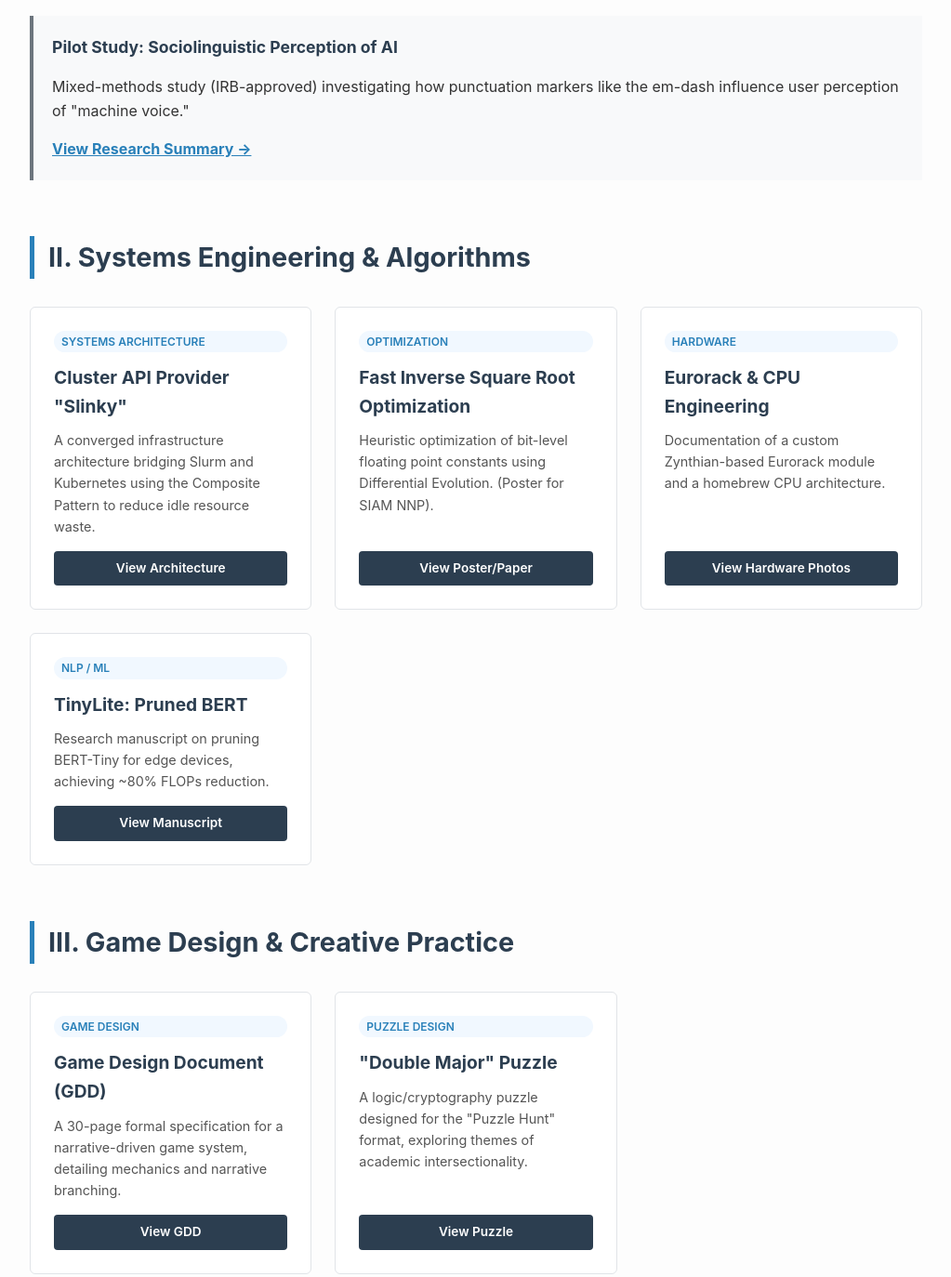
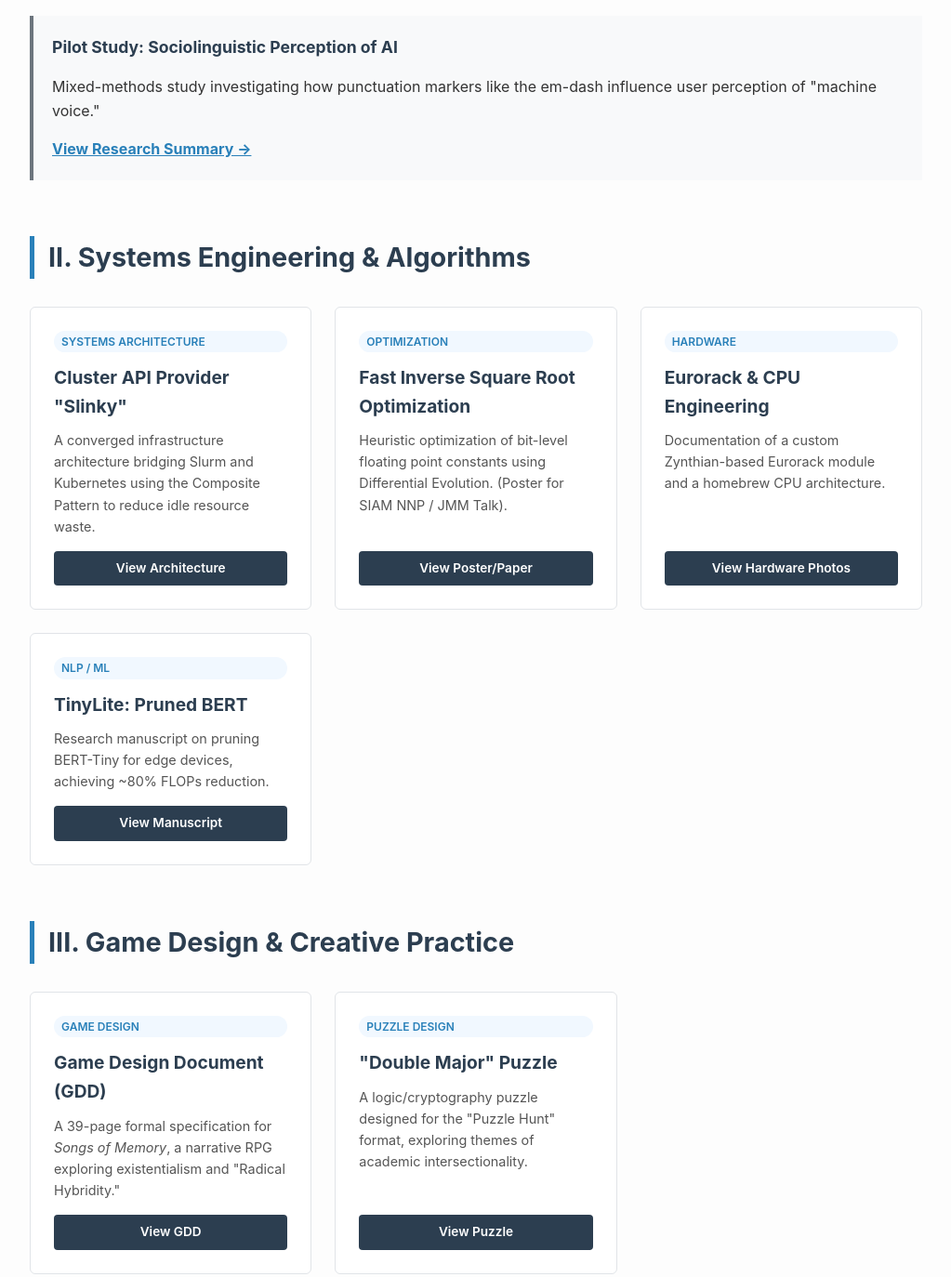
Before and after one commit to Myouza/phd-portfolio, a plain HTML site: page index.html in a window 1280 px wide. Shown: the part 907-2281 px from the top of the page at 93% size, without its empty margins (128-1151 px from the left). Drawn offline with Linux system fonts and the light colour scheme.

Commit message:
V1.0
Ready to release.

```diff
--- a/index.html
+++ b/index.html
@@ -39,7 +39,7 @@
     <div class="meta-links">
         <a href="assets/CV.pdf" target="_blank">📄 Curriculum Vitae</a>
         <a href="mailto:xzhu09@wm.edu">✉️ xzhu09@wm.edu</a>
-        <a href="https://github.com/YOUR_GITHUB">GitHub</a>
+        <a href="https://github.com/yourusername">GitHub</a>
     </div>
 </header>
 
@@ -66,7 +66,7 @@
 
     <div class="theory-block">
         <div class="theory-title">Pilot Study: Sociolinguistic Perception of AI</div>
-        <p>Mixed-methods study (IRB-approved) investigating how punctuation markers like the em-dash influence user perception of "machine voice."</p>
+        <p>Mixed-methods study investigating how punctuation markers like the em-dash influence user perception of "machine voice."</p>
         <a href="assets/SociolingPilot.pdf" style="color: var(--accent); font-weight: bold;">View Research Summary &rarr;</a>
     </div>
 </section>
@@ -85,7 +85,7 @@
         <div class="card">
             <span class="tag">OPTIMIZATION</span>
             <h3>Fast Inverse Square Root Optimization</h3>
-            <div class="desc">Heuristic optimization of bit-level floating point constants using Differential Evolution. (Poster for SIAM NNP).</div>
+            <div class="desc">Heuristic optimization of bit-level floating point constants using Differential Evolution. (Poster for SIAM NNP / JMM Talk).</div>
             <a href="assets/FastInverseSquare.pdf" class="btn">View Poster/Paper</a>
         </div>
 
@@ -113,7 +113,7 @@
         <div class="card">
             <span class="tag">GAME DESIGN</span>
             <h3>Game Design Document (GDD)</h3>
-            <div class="desc">A 30-page formal specification for a narrative-driven game system, detailing mechanics and narrative branching.</div>
+            <div class="desc">A 39-page formal specification for <em>Songs of Memory</em>, a narrative RPG exploring existentialism and "Radical Hybridity."</div>
             <a href="assets/GameDesignDoc.pdf" class="btn">View GDD</a>
         </div>
 
```
Also changed, not shown: 2 other files.
